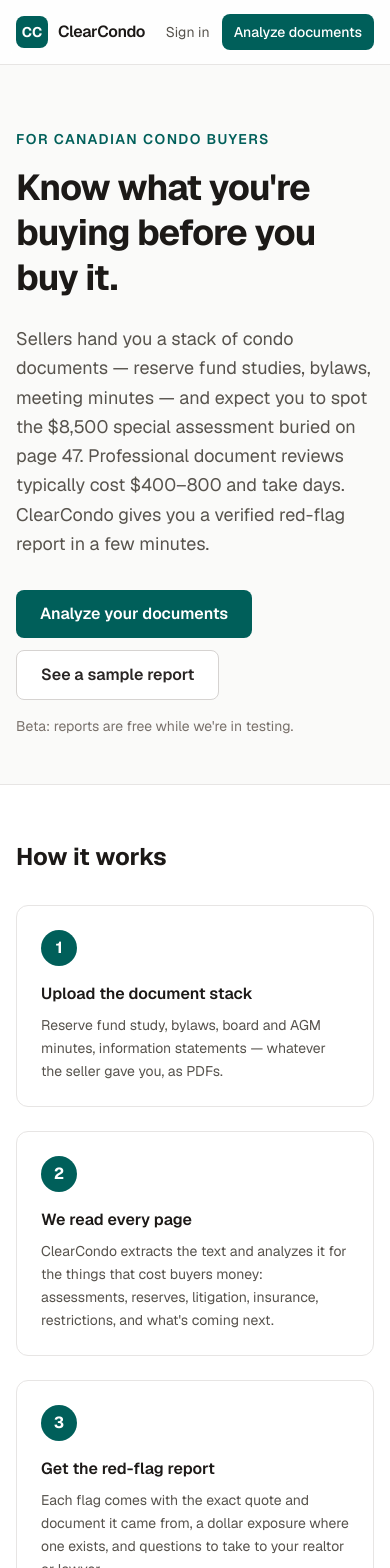
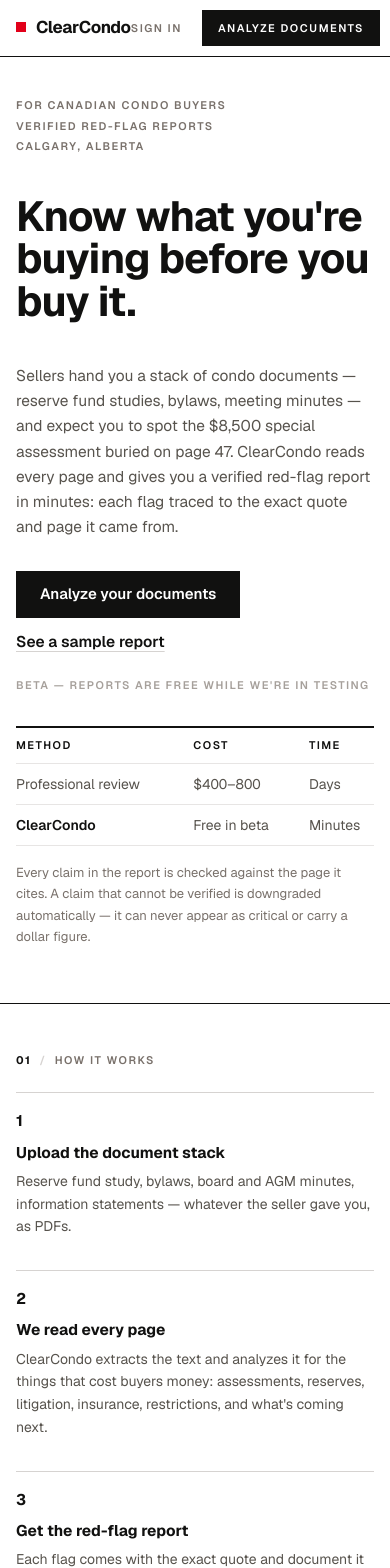
Before and after one commit to sakshit2004/clearcondo, a Next.js app: page / in a window 390 px wide. Shown: the top 1568 px of the page. Built offline with nearby package versions, Linux system fonts and the light colour scheme; no server answers.

Commit message:
Swiss design system + landing: white grid, Geist, one red accent

```diff
--- a/app/globals.css
+++ b/app/globals.css
@@ -1,8 +1,29 @@
 @import "tailwindcss";
 
+/*
+ * ClearCondo design — Swiss / International Typographic Style.
+ * White ground, strict grid, grotesque type at small sizes, hairline
+ * rules, numbered sections. One accent: Swiss red, used sparingly —
+ * it marks risk (critical flags), the exposure figure, and nothing
+ * decorative. No gradients, no glows, no shadows for effect.
+ */
+
 :root {
-  --background: #fafaf9;
-  --foreground: #1c1917;
+  --background: #ffffff;
+  --foreground: #111110;
+  --ink: #111110;
+  --paper: #ffffff;
+  --cream: #ffffff;
+  --signal: #e2001a;
+}
+
+@theme {
+  --color-ink: #111110;
+  --color-ink2: #2b2b28;
+  --color-paper: #ffffff;
+  --color-cream: #ffffff;
+  --color-signal: #e2001a;
+  --color-signal-dark: #b00015;
 }
 
 @theme inline {
@@ -10,17 +31,99 @@
   --color-foreground: var(--foreground);
   --font-sans: var(--font-geist-sans);
   --font-mono: var(--font-geist-mono);
+  --font-display: var(--font-geist-sans);
+  --font-serif: var(--font-geist-sans);
+}
+
+html {
+  scroll-behavior: smooth;
 }
 
 body {
   background: var(--background);
   color: var(--foreground);
-  font-family: var(--font-geist-sans), ui-sans-serif, system-ui, sans-serif;
+  font-family: var(--font-geist-sans), "Helvetica Neue", Helvetica, Arial, sans-serif;
+  font-size: 15.5px;
 }
 
-/* Subtle paper texture for the report view */
+::selection {
+  background: var(--signal);
+  color: #fff;
+}
+
+/* Small uppercase label — section indices, metadata, table heads */
+.micro-label {
+  font-family: var(--font-geist-sans), "Helvetica Neue", Helvetica, sans-serif;
+  font-size: 11px;
+  font-weight: 600;
+  letter-spacing: 0.14em;
+  text-transform: uppercase;
+}
+
+/* Data label — filenames, dates, figures that must align */
+.data-label {
+  font-family: var(--font-geist-mono), ui-monospace, monospace;
+  font-size: 11px;
+  letter-spacing: 0.04em;
+  text-transform: uppercase;
+}
+
+/* Document card: white, one hairline, no shadow */
 .report-paper {
   background: #ffffff;
-  border: 1px solid #e7e5e4;
-  box-shadow: 0 1px 2px rgba(0, 0, 0, 0.04);
+  border: 1px solid #dcdcd6;
 }
+
+/* Scroll reveal — opacity only, quick; decoration-free */
+.reveal {
+  opacity: 0;
+  transition: opacity 0.45s ease-out;
+}
+.reveal.in {
+  opacity: 1;
+}
+
+/* Entrance — same, on load */
+@keyframes rise-in {
+  from { opacity: 0; }
+  to { opacity: 1; }
+}
+.rise-in {
+  animation: rise-in 0.5s ease-out both;
+}
+
+/* Thin indeterminate bar (analysis progress) */
+.loadbar {
+  position: relative;
+  overflow: hidden;
+  height: 2px;
+  background: #e6e6e1;
+}
+.loadbar::after {
+  content: "";
+  position: absolute;
+  top: 0;
+  left: -40%;
+  height: 100%;
+  width: 40%;
+  background: var(--signal);
+  animation: loadslide 1.3s ease-in-out infinite;
+}
+@keyframes loadslide {
+  0% { left: -40%; }
+  100% { left: 100%; }
+}
+
+@media (prefers-reduced-motion: reduce) {
+  .reveal {
+    opacity: 1;
+    transition: none;
+  }
+  .rise-in,
+  .loadbar::after {
+    animation: none;
+  }
+  html {
+    scroll-behavior: auto;
+  }
+}
--- a/app/page.tsx
+++ b/app/page.tsx
@@ -4,6 +4,7 @@
 import { VerifiedAnalysisSchema } from "@/lib/report-schema";
 import { cad } from "@/lib/format";
 import FlagCard from "@/components/FlagCard";
+import Reveal from "@/components/Reveal";
 
 function getSamplePreview() {
   const json = JSON.parse(
@@ -18,52 +19,118 @@
   };
 }
 
+/** Numbered section with the Swiss left rail: index + label, content right. */
+function Section({
+  index,
+  label,
+  children,
+}: {
+  index: string;
+  label: string;
+  children: React.ReactNode;
+}) {
+  return (
+    <section className="border-t border-ink">
+      <div className="mx-auto max-w-6xl px-4 sm:px-6 py-12 sm:py-16 grid md:grid-cols-12 gap-6 md:gap-8">
+        <div className="md:col-span-3">
+          <div className="micro-label text-stone-500">
+            <span className="text-ink font-bold">{index}</span>
+            <span className="mx-2 text-stone-300">/</span>
+            {label}
+          </div>
+        </div>
+        <div className="md:col-span-9">{children}</div>
+      </div>
+    </section>
+  );
+}
+
 export default function LandingPage() {
   const preview = getSamplePreview();
 
   return (
     <div>
-      {/* Hero */}
-      <section className="mx-auto max-w-6xl px-4 sm:px-6 pt-16 sm:pt-24 pb-12">
-        <div className="max-w-3xl">
-          <p className="text-sm font-semibold uppercase tracking-widest text-teal-800 mb-4">
-            For Canadian condo buyers
-          </p>
-          <h1 className="text-4xl sm:text-5xl font-bold tracking-tight text-stone-900 leading-tight mb-6">
+      {/* Hero — flush-left grotesque, one data table, no decoration */}
+      <section className="mx-auto max-w-6xl px-4 sm:px-6 pt-10 sm:pt-14 pb-14">
+        <div className="flex flex-wrap gap-x-8 gap-y-1 micro-label text-stone-500 mb-10 rise-in">
+          <span>For Canadian condo buyers</span>
+          <span>Verified red-flag reports</span>
+          <span>Calgary, Alberta</span>
+        </div>
+
+        <h1
+          className="rise-in font-bold tracking-[-0.02em] leading-[1.02] text-[42px] sm:text-6xl lg:text-[68px] text-ink max-w-4xl"
+          style={{ animationDelay: "60ms" }}
+        >
           Know what you&apos;re buying before you buy it.
         </h1>
-          <p className="text-lg text-stone-600 leading-relaxed mb-8">
-            Sellers hand you a stack of condo documents — reserve fund studies,
-            bylaws, meeting minutes — and expect you to spot the $8,500 special
-            assessment buried on page 47. Professional document reviews
-            typically cost $400–800 and take days. ClearCondo gives you a
-            verified red-flag report in a few minutes.
+
+        <div
+          className="rise-in grid md:grid-cols-12 gap-8 mt-10"
+          style={{ animationDelay: "120ms" }}
+        >
+          <div className="md:col-span-7">
+            <p className="text-stone-600 leading-relaxed max-w-xl">
+              Sellers hand you a stack of condo documents — reserve fund
+              studies, bylaws, meeting minutes — and expect you to spot the
+              $8,500 special assessment buried on page 47. ClearCondo reads
+              every page and gives you a verified red-flag report in minutes:
+              each flag traced to the exact quote and page it came from.
             </p>
-          <div className="flex flex-wrap gap-3">
+            <div className="mt-8 flex flex-wrap items-center gap-x-7 gap-y-3">
               <Link
                 href="/app/new"
-              className="bg-teal-800 hover:bg-teal-900 text-white px-6 py-3 rounded-lg font-semibold"
+                className="bg-ink hover:bg-signal text-white font-semibold px-6 py-3 text-[15px] transition-colors"
               >
                 Analyze your documents
               </Link>
               <Link
                 href="/demo"
-              className="border border-stone-300 hover:border-stone-400 bg-white text-stone-800 px-6 py-3 rounded-lg font-semibold"
+                className="font-semibold text-ink underline underline-offset-4 decoration-stone-300 hover:decoration-signal"
               >
                 See a sample report
               </Link>
             </div>
-          <p className="text-sm text-stone-500 mt-4">
-            Beta: reports are free while we&apos;re in testing.
+            <p className="micro-label text-stone-400 mt-6">
+              Beta — reports are free while we&apos;re in testing
             </p>
+          </div>
+
+          <div className="md:col-span-5">
+            <table className="w-full text-sm">
+              <thead>
+                <tr className="border-t-2 border-ink text-left">
+                  <th className="micro-label py-2.5 pr-4 font-semibold">Method</th>
+                  <th className="micro-label py-2.5 pr-4 font-semibold">Cost</th>
+                  <th className="micro-label py-2.5 font-semibold">Time</th>
+                </tr>
+              </thead>
+              <tbody className="text-stone-600">
+                <tr className="border-t border-stone-200">
+                  <td className="py-2.5 pr-4">Professional review</td>
+                  <td className="py-2.5 pr-4 tabular-nums">$400–800</td>
+                  <td className="py-2.5">Days</td>
+                </tr>
+                <tr className="border-t border-b border-stone-200">
+                  <td className="py-2.5 pr-4 font-semibold text-ink">ClearCondo</td>
+                  <td className="py-2.5 pr-4 tabular-nums">Free in beta</td>
+                  <td className="py-2.5">Minutes</td>
+                </tr>
+              </tbody>
+            </table>
+            <p className="text-[13px] text-stone-500 leading-relaxed mt-4">
+              Every claim in the report is checked against the page it cites.
+              A claim that cannot be verified is downgraded automatically —
+              it can never appear as critical or carry a dollar figure.
+            </p>
+          </div>
         </div>
       </section>
 
-      {/* How it works */}
-      <section className="border-y border-stone-200 bg-white">
-        <div className="mx-auto max-w-6xl px-4 sm:px-6 py-14">
-          <h2 className="text-2xl font-bold text-stone-900 mb-8">How it works</h2>
-          <div className="grid sm:grid-cols-3 gap-6">
+      {/* 01 — How it works */}
+      <Section index="01" label="How it works">
+        <Reveal>
+          <div className="grid sm:grid-cols-3 gap-8">
             {[
               {
                 n: "1",
@@ -81,94 +148,85 @@
                 body: "Each flag comes with the exact quote and document it came from, a dollar exposure where one exists, and questions to take to your realtor or lawyer.",
               },
             ].map((s) => (
-              <div key={s.n} className="rounded-xl border border-stone-200 p-6">
-                <div className="w-9 h-9 rounded-full bg-teal-800 text-white font-bold flex items-center justify-center mb-4">
-                  {s.n}
-                </div>
-                <h3 className="font-semibold text-stone-900 mb-2">{s.title}</h3>
+              <div key={s.n} className="border-t border-stone-300 pt-4">
+                <div className="font-bold text-ink mb-2">{s.n}</div>
+                <h3 className="font-bold text-ink mb-1.5">{s.title}</h3>
                 <p className="text-stone-600 text-sm leading-relaxed">{s.body}</p>
               </div>
             ))}
           </div>
-        </div>
-      </section>
+        </Reveal>
+      </Section>
 
-      {/* Sample preview */}
+      {/* 02 — Sample report */}
       {preview && (
-        <section className="mx-auto max-w-6xl px-4 sm:px-6 py-14">
-          <div className="flex items-baseline justify-between mb-2">
-            <h2 className="text-2xl font-bold text-stone-900">
+        <Section index="02" label="Sample report">
+          <Reveal>
+            <div className="flex flex-wrap items-baseline justify-between gap-3 mb-4">
+              <h2 className="font-bold text-2xl tracking-tight text-ink">
                 From a sample report
               </h2>
               <Link
                 href="/demo"
-              className="text-sm font-semibold text-teal-800 hover:text-teal-900"
+                className="micro-label text-ink underline underline-offset-4 decoration-stone-300 hover:decoration-signal"
               >
                 Full report →
               </Link>
             </div>
-          <p className="text-stone-600 mb-6 max-w-3xl">{preview.summary}</p>
-          <div className="grid lg:grid-cols-2 gap-5 mb-6">
+            <p className="text-stone-600 mb-8 max-w-3xl leading-relaxed">{preview.summary}</p>
+            <div className="grid lg:grid-cols-2 gap-5 mb-8">
               {preview.flags.map((f, i) => (
                 <FlagCard key={i} flag={f} />
               ))}
             </div>
             {preview.total != null && (
-            <p className="text-stone-700">
+              <p className="text-stone-600 text-sm">
                 Estimated buyer exposure in this sample:{" "}
-              <span className="font-bold text-stone-900">{cad(preview.total)}</span>
+                <span className="font-bold text-ink tabular-nums text-base">
+                  {cad(preview.total)}
+                </span>
               </p>
             )}
-        </section>
+          </Reveal>
+        </Section>
       )}
 
-      {/* Who it's for */}
-      <section className="border-t border-stone-200">
-        <div className="mx-auto max-w-6xl px-4 sm:px-6 py-14">
-          <h2 className="text-2xl font-bold text-stone-900 mb-8">Who it&apos;s for</h2>
-          <div className="grid sm:grid-cols-3 gap-6">
-            <div className="rounded-xl border border-stone-200 bg-white p-6">
-              <div className="text-xs font-semibold uppercase tracking-widest text-teal-800 mb-3">
-                Today
+      {/* 03 — Who it's for */}
+      <Section index="03" label="Who it's for">
+        <Reveal>
+          <div className="grid sm:grid-cols-3 gap-8">
+            {[
+              {
+                tag: "Today",
+                title: "Condo buyers",
+                body: "Upload the resale package before you remove conditions. Know the assessments, the reserve health, and the litigation risk — with every claim traced to the page it came from.",
+              },
+              {
+                tag: "Next",
+                title: "Realtors & brokerages",
+                body: "White-labeled reports for every listing — show buyers you did the homework, and catch deal-killers before they kill the deal.",
+              },
+              {
+                tag: "Next",
+                title: "Condo managers",
+                body: "Portfolio-wide monitoring: every building's documents, remembered over time, with change alerts when new minutes land.",
+              },
+            ].map((c) => (
+              <div key={c.title} className="border-t border-stone-300 pt-4">
+                <div className="micro-label text-stone-400 mb-2.5">{c.tag}</div>
+                <h3 className="font-bold text-ink mb-1.5">{c.title}</h3>
+                <p className="text-stone-600 text-sm leading-relaxed">{c.body}</p>
               </div>
-              <h3 className="font-semibold text-stone-900 mb-2">Condo buyers</h3>
-              <p className="text-stone-600 text-sm leading-relaxed">
-                Upload the resale package before you remove conditions. Know
-                the assessments, the reserve health, and the litigation risk —
-                with every claim traced to the page it came from.
-              </p>
+            ))}
           </div>
-            <div className="rounded-xl border border-stone-200 bg-white p-6">
-              <div className="text-xs font-semibold uppercase tracking-widest text-stone-500 mb-3">
-                Next
-              </div>
-              <h3 className="font-semibold text-stone-900 mb-2">
-                Realtors &amp; brokerages
-              </h3>
-              <p className="text-stone-600 text-sm leading-relaxed">
-                White-labeled reports for every listing — show buyers you did
-                the homework, and catch deal-killers before they kill the deal.
-              </p>
-            </div>
-            <div className="rounded-xl border border-stone-200 bg-white p-6">
-              <div className="text-xs font-semibold uppercase tracking-widest text-stone-500 mb-3">
-                Next
-              </div>
-              <h3 className="font-semibold text-stone-900 mb-2">Condo managers</h3>
-              <p className="text-stone-600 text-sm leading-relaxed">
-                Portfolio-wide monitoring: every building&apos;s documents,
-                remembered over time, with change alerts when new minutes land.
-              </p>
-            </div>
-          </div>
-        </div>
-      </section>
+        </Reveal>
+      </Section>
 
-      {/* Building memory */}
-      <section className="border-t border-stone-200 bg-white">
-        <div className="mx-auto max-w-6xl px-4 sm:px-6 py-14">
+      {/* 04 — Building memory */}
+      <Section index="04" label="Building memory">
+        <Reveal>
           <div className="max-w-3xl">
-            <h2 className="text-2xl font-bold text-stone-900 mb-4">
+            <h2 className="font-bold text-2xl tracking-tight text-ink mb-4">
               Buildings have memories. Now your reports do too.
             </h2>
             <p className="text-stone-600 leading-relaxed mb-4">
@@ -182,17 +240,17 @@
               time, and it reads the documents most buyers never finish.
             </p>
           </div>
-        </div>
-      </section>
+        </Reveal>
+      </Section>
 
-      {/* Privacy */}
-      <section className="border-t border-stone-200">
-        <div className="mx-auto max-w-6xl px-4 sm:px-6 py-14">
+      {/* 05 — Privacy */}
+      <Section index="05" label="Privacy">
+        <Reveal>
           <div className="max-w-3xl">
-            <h2 className="text-2xl font-bold text-stone-900 mb-4">
+            <h2 className="font-bold text-2xl tracking-tight text-ink mb-4">
               Your documents, your control.
             </h2>
-            <p className="text-stone-600 leading-relaxed mb-4">
+            <p className="text-stone-600 leading-relaxed mb-5">
               Your PDFs are read in memory and never stored as files. We keep
               the extracted text and document details for 30 days, then delete
               them automatically. Your report stays until you delete it — and
@@ -201,25 +259,29 @@
             </p>
             <Link
               href="/privacy"
-              className="text-sm font-semibold text-teal-800 hover:text-teal-900"
+              className="micro-label text-ink underline underline-offset-4 decoration-stone-300 hover:decoration-signal"
             >
               Read the privacy note →
             </Link>
           </div>
-        </div>
-      </section>
+        </Reveal>
+      </Section>
 
-      {/* CTA */}
-      <section className="mx-auto max-w-6xl px-4 sm:px-6 py-16 text-center">
-        <h2 className="text-3xl font-bold text-stone-900 mb-4">
+      {/* Closing */}
+      <section className="border-t border-ink">
+        <div className="mx-auto max-w-6xl px-4 sm:px-6 py-14 grid md:grid-cols-12 gap-6 items-center">
+          <h2 className="md:col-span-8 font-bold text-3xl sm:text-4xl tracking-tight text-ink">
             Got the document stack? Get the truth in it.
           </h2>
+          <div className="md:col-span-4 md:text-right">
             <Link
               href="/app/new"
-          className="inline-block bg-teal-800 hover:bg-teal-900 text-white px-8 py-3.5 rounded-lg font-semibold text-lg"
+              className="inline-block bg-ink hover:bg-signal text-white font-semibold px-7 py-3.5 transition-colors"
             >
               Analyze your documents
             </Link>
+          </div>
+        </div>
       </section>
     </div>
   );
--- a/components/Footer.tsx
+++ b/components/Footer.tsx
@@ -2,17 +2,31 @@
 
 export default function Footer() {
   return (
-    <footer className="border-t border-stone-200 bg-white">
-      <div className="mx-auto max-w-6xl px-4 sm:px-6 py-8 text-sm text-stone-500 flex flex-col sm:flex-row gap-2 justify-between">
-        <p>
-          ClearCondo summarizes condominium documents. It is not legal,
-          financial, or real-estate advice.
-        </p>
-        <div className="flex items-center gap-4">
-          <Link href="/privacy" className="hover:text-stone-800 underline underline-offset-2">
-            Privacy
-          </Link>
-          <p>Built for Build North 2026.</p>
+    <footer className="border-t border-ink bg-white">
+      <div className="mx-auto max-w-6xl px-4 sm:px-6 py-8">
+        <div className="grid sm:grid-cols-12 gap-6">
+          <div className="sm:col-span-7">
+            <div className="flex items-baseline gap-2.5 mb-3">
+              <span className="w-2.5 h-2.5 bg-signal inline-block translate-y-[-1px]" aria-hidden />
+              <span className="font-bold tracking-tight text-ink">ClearCondo</span>
+            </div>
+            <p className="text-[13px] text-stone-500 max-w-md leading-relaxed">
+              ClearCondo summarizes condominium documents. It is not legal,
+              financial, or real-estate advice.
+            </p>
+          </div>
+          <div className="sm:col-span-5 flex flex-col gap-2 sm:items-end">
+            <Link
+              href="/privacy"
+              className="micro-label text-stone-500 hover:text-ink transition-colors"
+            >
+              Privacy
+            </Link>
+            <span className="micro-label text-stone-400">
+              Built for Build North 2026
+            </span>
+            <span className="micro-label text-stone-400">Calgary · Alberta</span>
+          </div>
         </div>
       </div>
     </footer>
--- a/components/Header.tsx
+++ b/components/Header.tsx
@@ -5,20 +5,18 @@
 export default function Header() {
   const configured = isClerkConfigured();
   return (
-    <header className="border-b border-stone-200 bg-white/80 backdrop-blur sticky top-0 z-40">
-      <div className="mx-auto max-w-6xl px-4 sm:px-6 h-16 flex items-center justify-between">
-        <Link href="/" className="flex items-center gap-2.5">
-          <span className="w-8 h-8 rounded-lg bg-teal-800 text-white flex items-center justify-center font-bold text-sm">
-            CC
-          </span>
-          <span className="font-semibold text-base sm:text-lg tracking-tight text-stone-900">
+    <header className="bg-white sticky top-0 z-40 border-b border-ink">
+      <div className="mx-auto max-w-6xl px-4 sm:px-6 h-14 flex items-center justify-between">
+        <Link href="/" className="flex items-baseline gap-2.5">
+          <span className="w-2.5 h-2.5 bg-signal inline-block translate-y-[-1px]" aria-hidden />
+          <span className="font-bold text-[17px] tracking-tight text-ink">
             ClearCondo
           </span>
         </Link>
-        <nav className="flex items-center gap-1 sm:gap-4 text-sm">
+        <nav className="flex items-center gap-5 sm:gap-7">
           <Link
             href="/demo"
-            className="hidden sm:inline text-stone-600 hover:text-stone-900 px-2 py-1"
+            className="micro-label hidden sm:inline text-stone-500 hover:text-ink transition-colors"
           >
             Sample report
           </Link>
@@ -27,13 +25,13 @@
               <SignedOut>
                 <Link
                   href="/sign-in"
-                  className="text-stone-600 hover:text-stone-900 px-2 py-1 whitespace-nowrap"
+                  className="micro-label text-stone-500 hover:text-ink whitespace-nowrap transition-colors"
                 >
                   Sign in
                 </Link>
                 <Link
                   href="/app/new"
-                  className="bg-teal-800 hover:bg-teal-900 text-white px-3 sm:px-4 py-2 rounded-lg font-medium text-sm whitespace-nowrap"
+                  className="bg-ink hover:bg-signal text-white micro-label px-4 py-2.5 whitespace-nowrap transition-colors"
                 >
                   Analyze documents
                 </Link>
@@ -41,7 +39,7 @@
               <SignedIn>
                 <Link
                   href="/app"
-                  className="text-stone-600 hover:text-stone-900 px-2 py-1 whitespace-nowrap"
+                  className="micro-label text-stone-500 hover:text-ink whitespace-nowrap transition-colors"
                 >
                   Dashboard
                 </Link>
@@ -49,7 +47,7 @@
               </SignedIn>
             </>
           ) : (
-            <span className="text-xs text-amber-800 bg-amber-50 border border-amber-200 rounded-full px-3 py-1 whitespace-nowrap">
+            <span className="micro-label text-stone-500 border border-stone-300 px-3 py-1.5 whitespace-nowrap">
               Auth not configured
             </span>
           )}
--- /dev/null
+++ b/components/Reveal.tsx
@@ -0,0 +1,50 @@
+"use client";
+
+import { useEffect, useRef, type ReactNode } from "react";
+
+/**
+ * Scroll-reveal wrapper: fades/slides children in the first time they
+ * enter the viewport (CSS handles the motion; see .reveal in globals.css).
+ * Respects prefers-reduced-motion via the CSS override.
+ */
+export default function Reveal({
+  children,
+  className = "",
+  delay = 0,
+}: {
+  children: ReactNode;
+  className?: string;
+  delay?: number;
+}) {
+  const ref = useRef<HTMLDivElement>(null);
+
+  useEffect(() => {
+    const el = ref.current;
+    if (!el) return;
+    if (typeof IntersectionObserver === "undefined") {
+      el.classList.add("in");
+      return;
+    }
+    const io = new IntersectionObserver(
+      (entries) => {
+        if (entries[0].isIntersecting) {
+          el.classList.add("in");
+          io.disconnect();
+        }
+      },
+      { threshold: 0.1 }
+    );
+    io.observe(el);
+    return () => io.disconnect();
+  }, []);
+
+  return (
+    <div
+      ref={ref}
+      className={`reveal ${className}`}
+      style={{ transitionDelay: `${delay}ms` }}
+    >
+      {children}
+    </div>
+  );
+}
```
Lines whose indentation alone changed are shown as unchanged.
